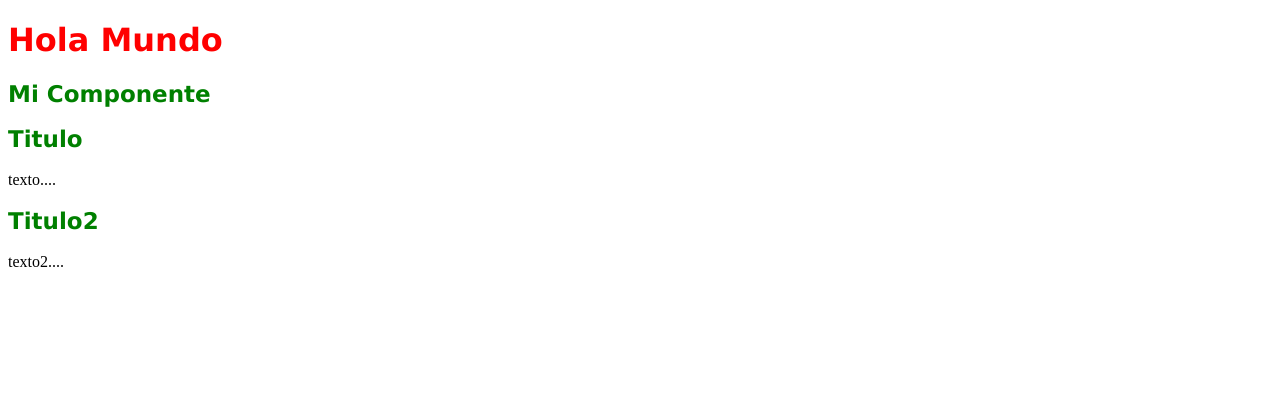
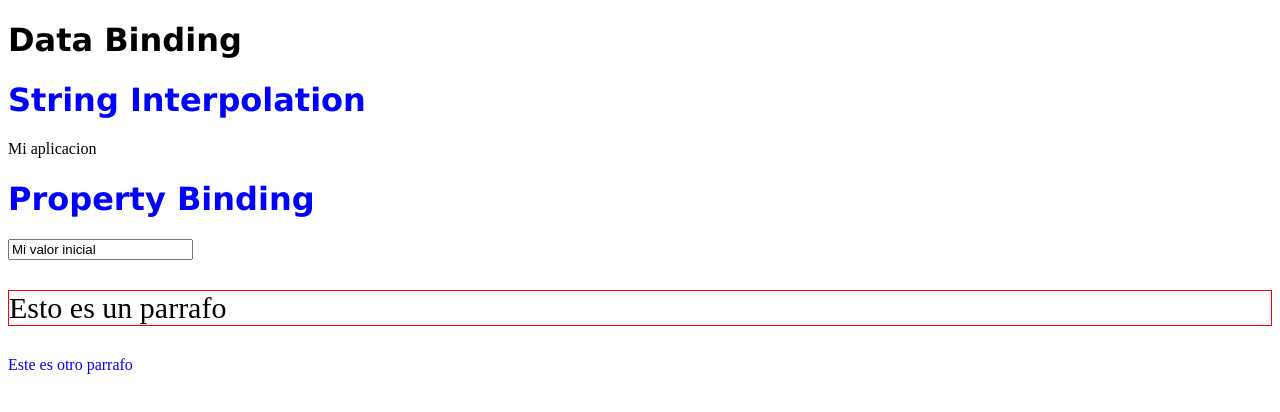
Before and after one commit to aantivero/curso-ng, an Angular app: page / in a window 1280 px wide. Shown: the top 412 px of the page. Built offline with nearby package versions, Linux system fonts and the light colour scheme.

Commit message:
databinding

```diff
--- a/src/app/app.component.ts
+++ b/src/app/app.component.ts
@@ -3,12 +3,12 @@ import { Component } from '@angular/core';
 @Component({
   selector: 'app-root',
   template: `
-  <h1>Hola Mundo</h1>
-  <app-micomponent></app-micomponent>
+  <h1>Data Binding</h1>
+  <app-databinding></app-databinding>
   `,
   styles: [
     `h1 {
-      color: red
+      color: black
     }`
   ]
 })
--- a/src/app/databinding/databinding.component.css
+++ b/src/app/databinding/databinding.component.css
@@ -0,0 +1,6 @@
+.bordeRojo {
+    border: 1px solid red;
+}
+.bold {
+    font-size: 30px;
+}
--- a/src/app/databinding/databinding.component.html
+++ b/src/app/databinding/databinding.component.html
@@ -1,3 +1,9 @@
+<h1>String Interpolation</h1>
 <p>
-  databinding works!
+  {{aplicacion}}
 </p>
+
+<h1>Property Binding</h1>
+<input type="text" [value]=valorInicial>
+<p [ngClass]="{bordeRojo: onTest(), bold: true}">Esto es un parrafo</p>
+<p [ngStyle]="{color: 'blue'}">Este es otro parrafo</p>
--- a/src/app/databinding/databinding.component.ts
+++ b/src/app/databinding/databinding.component.ts
@@ -7,7 +7,14 @@ import { Component, OnInit } from '@angular/core';
 })
 export class DatabindingComponent implements OnInit {
 
+  aplicacion: string = 'Mi aplicacion';
+  valorInicial: string = 'Mi valor inicial';
+
   constructor() { }
+
+  onTest(): boolean {
+    return true;
+  }
 
   ngOnInit() {
   }
```
